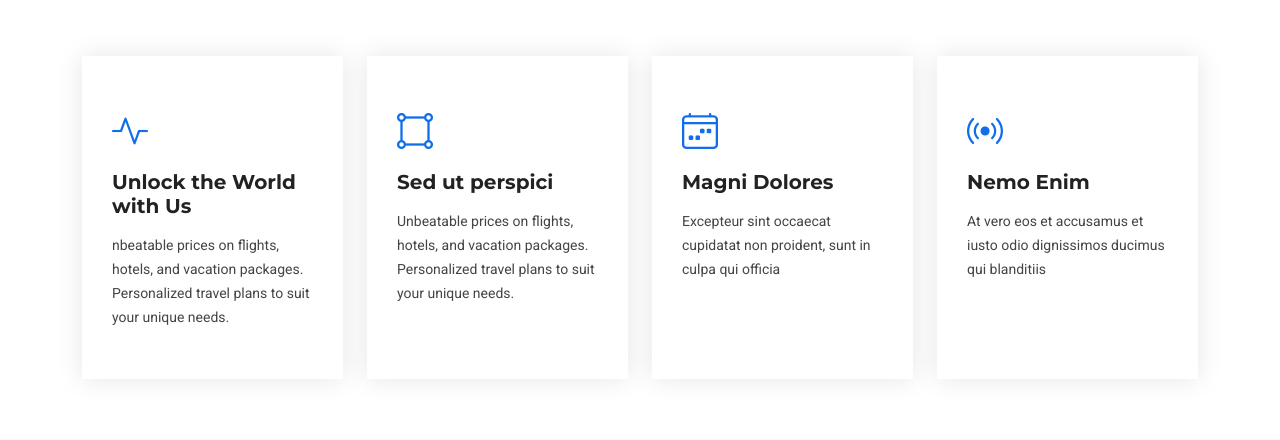
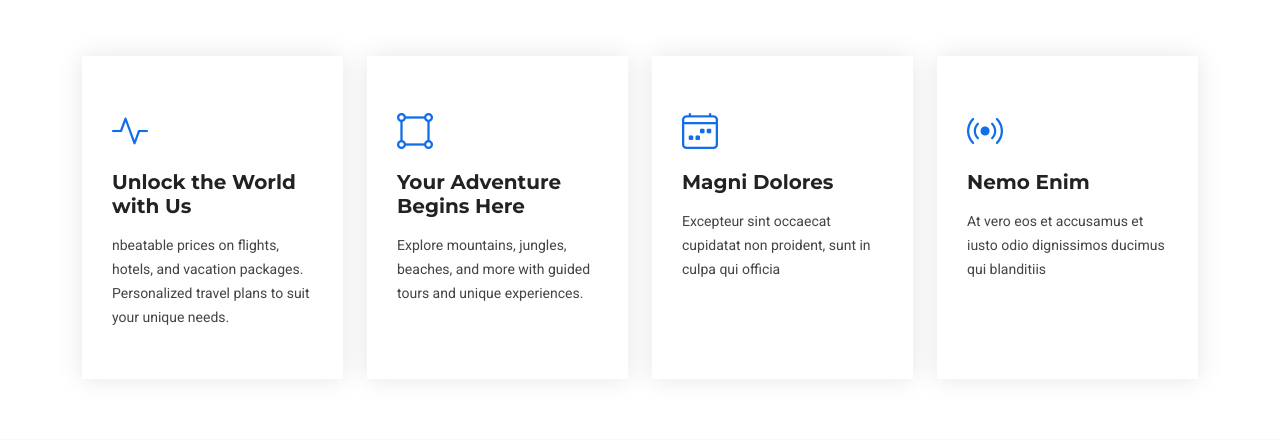
Before and after one commit to Carrington-dev/adventures, a Flask app: page / in a window 1280 px wide. Shown: the part 723-1163 px from the top of the page. Run offline with Flask 3, Linux system fonts and the light colour scheme; some libraries are stand-ins or nearby versions.

Commit message:
Update index.html
Co-Authored-By: Stemgon <165911512+stemgon@users.noreply.github.com>
Co-Authored-By: Carrington Muleya <79579279+carrington-dev@users.noreply.github.com>

```diff
--- a/templates/index.html
+++ b/templates/index.html
@@ -39,8 +39,8 @@
       <div class="col-xl-3 col-md-6 d-flex" data-aos="fade-up" data-aos-delay="200">
         <div class="service-item position-relative">
           <div class="icon"><i class="bi bi-bounding-box-circles icon"></i></div>
-          <h4><a href="" class="stretched-link">Sed ut perspici</a></h4>
-          <p>Unbeatable prices on flights, hotels, and vacation packages.  Personalized travel plans to suit your unique needs.</p>
+          <h4><a href="" class="stretched-link">Your Adventure Begins Here</a></h4>
+          <p>Explore mountains, jungles, beaches, and more with guided tours and unique experiences.</p>
         </div>
       </div><!-- End Service Item -->
 
```
